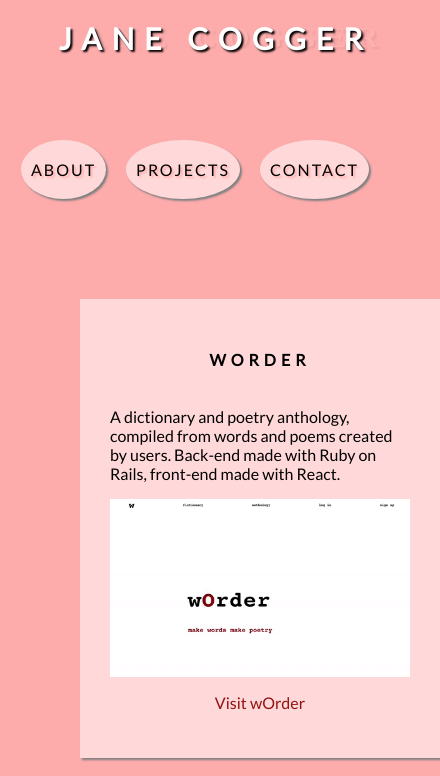
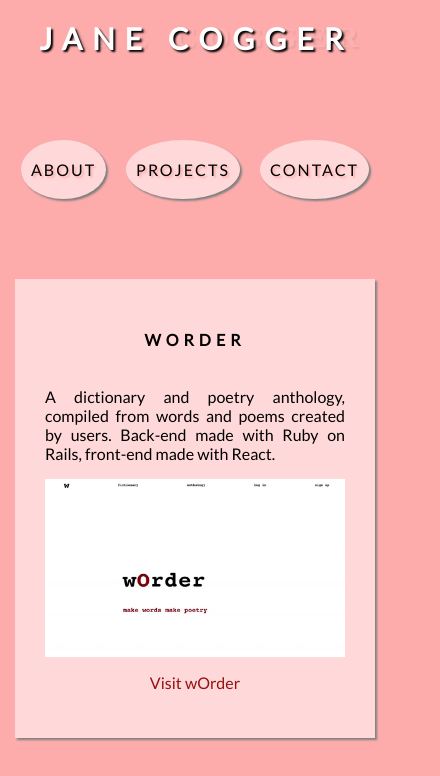
Before and after one commit to janemadonna/portfolio, a React (Create React App) app in the folder client/: page /projects in a window 390 px wide. Shown: the top 776 px of the page, 440 px wide, since content can reach past the window. Built offline with nearby package versions, Linux system fonts and the light colour scheme; a web font is replaced by a local one.

Commit message:
more responsive

```diff
--- a/client/src/App.css
+++ b/client/src/App.css
@@ -94,7 +94,9 @@ body {
 .project-title {
   letter-spacing: 5px;
 }
-
+.projects p {
+  text-align: justify;
+}
 .coinfox-gif {
   width: 300px;
 }
@@ -136,6 +138,7 @@ a {
   /* border: 1px solid black; */
   box-shadow: 2px 2px 2px gray;
   line-height: 30px;
+  text-align: justify;
 }
 
 .home {
@@ -172,9 +175,13 @@ a {
   left: 25%;
 }
 @media screen and (max-width: 600px) {
+  .nav-header {
+    flex-direction: column;
+    align-items: center;
+  }
   .name, .name2 {
     font-size: 15px;
-    left: 15%;
+    left: 10%;
     margin-bottom: 30px;
   }
   .nav-links {
@@ -197,6 +204,7 @@ a {
   }
   .projects {
     flex-direction: column;
+    align-items: center;
   }
   .nav-header {
     flex-direction: column;
@@ -208,4 +216,11 @@ a {
     width: 75%;
     left: 15%;
   }
+  .projects {
+    margin: 50px auto;
+  }
+  .about {
+    margin: 50px 30px;
+    align-items: center;
+  }
 }
```
